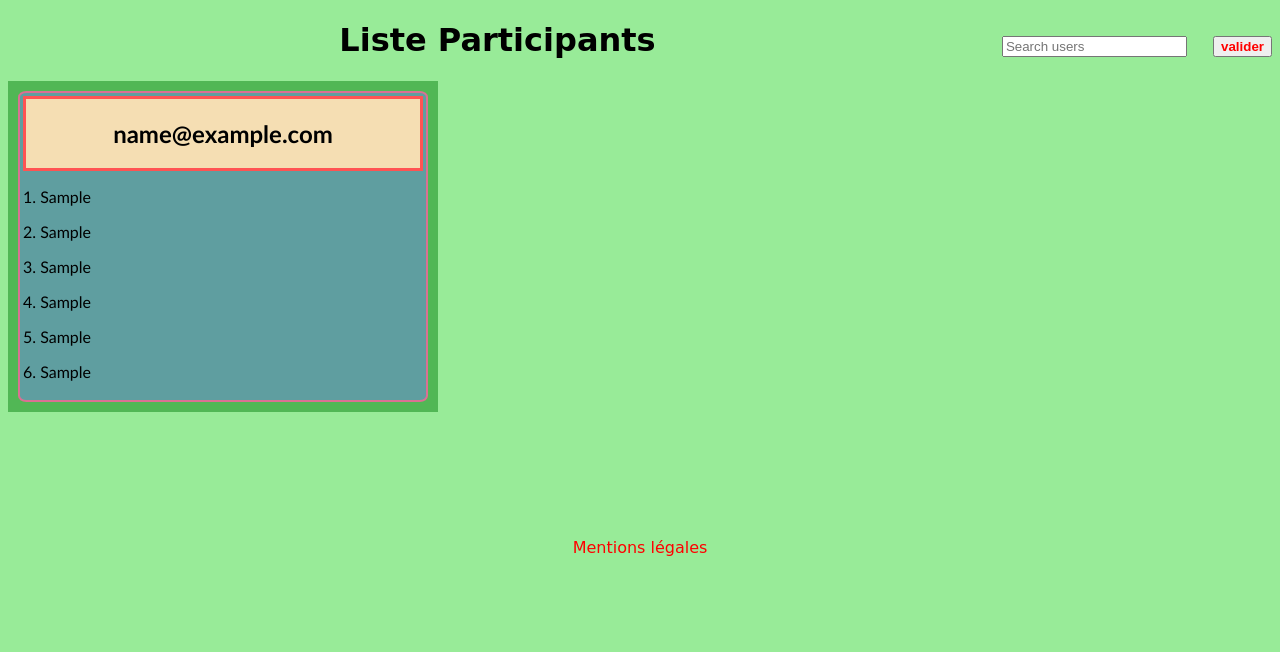
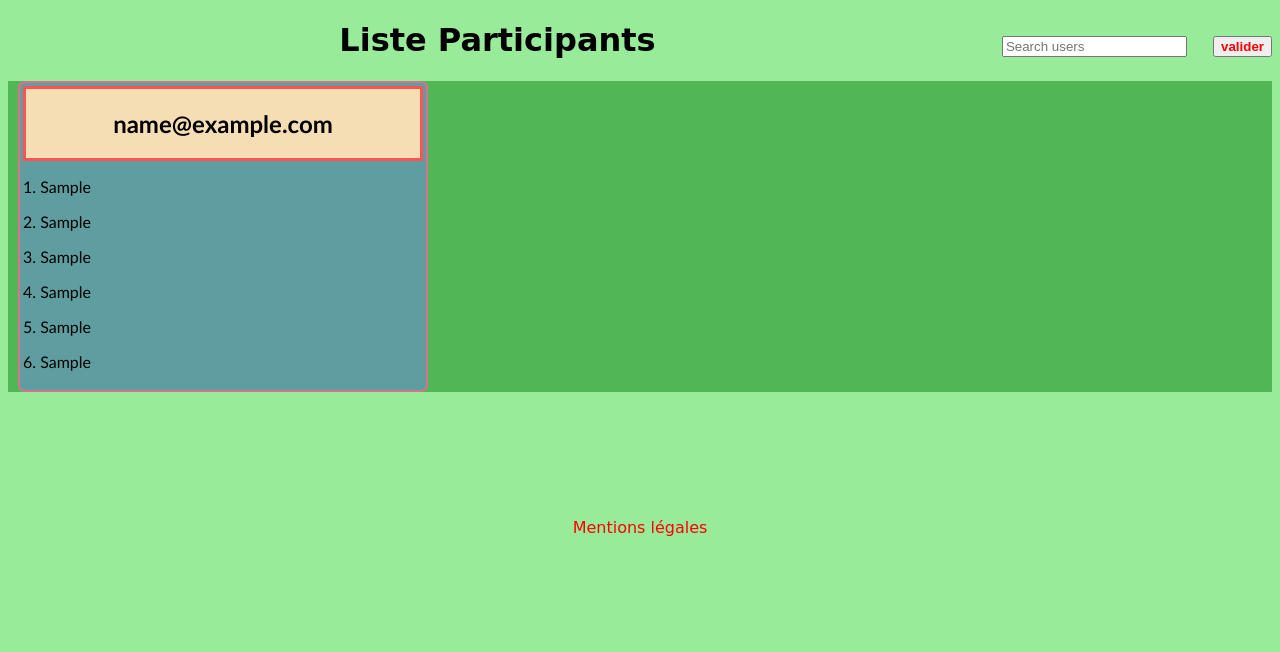
Before and after one commit to ludocom13/rattrapage, a Laravel app: page /participants in a window 1280 px wide. Shown: the part 38-690 px from the top of the page. Run offline with Laravel 10, Linux system fonts and the light colour scheme; a user stored in the database is signed in; data comes from the database, SQL or seed files in the repository; tables that the repository leaves empty hold one stand-in row (values such as "Sample post"); style sheets or scripts are compiled from the project's sources; some web fonts are replaced.

Commit message:
ajustement

```diff
--- a/app/Http/Controllers/ParticipantController.php
+++ b/app/Http/Controllers/ParticipantController.php
@@ -55,5 +55,4 @@ class ParticipantController extends Controller
         return
             view("user/participants_list", ["participants"=>$participants]);
     }
-
 }
--- a/app/Http/Controllers/UserController.php
+++ b/app/Http/Controllers/UserController.php
@@ -42,8 +42,6 @@ if (Auth::attempt($credentials)) {  $request->session()->regenerate();
     }
 else return
 view("/admin/erreur");
+    }
 
-
-
-    }
 }
--- a/resources/css/app.css
+++ b/resources/css/app.css
@@ -44,8 +44,9 @@ li{
 }
 div.chef{
    background-color: rgb(81, 183, 85);
-   height:auto;display: flex;
-   width: max-content;
+   height:auto;;
+   width: 100%;
+
 }
 h1.login{
     text-align: center;
--- a/resources/views/user/search.blade.php
+++ b/resources/views/user/search.blade.php
@@ -9,7 +9,7 @@
 
  <!--Résultat de la recherche avec un foreach sur la variable $q-->
 
-                    <div  >
+                    <div class="modif">
                     @foreach($q as $key => $value)
 
                     <h2><span> Adresse Email : </span>{{$value->email}}</h2>
--- a/resources/views/user/searcherror.blade.php
+++ b/resources/views/user/searcherror.blade.php
@@ -1,5 +1,8 @@
 @extends('layouts.app')
 
-@section('titile')
+@section('title')
 <h1>Aucun participants!</h1>
 @endsection
+@section('content')
+
+@endsection
--- a/routes/web.php
+++ b/routes/web.php
@@ -30,9 +30,9 @@ Route::any('/search', function () {
 
     $q = Request::input('q');
     $participant = Participant::where('email', 'LIKE', '%'.$q.'%')->get();
-    if(count($participant) > 0) {
-        return view('user/search',["q"=>$participant]);
-    } else {
-        return view("user/seracherror");
+if(count($participant) > 0) {
+    return view('user/search', ["q"=>$participant]);
+} else {
+        return view("user/searcherror");
     }
 });
```
Also changed, not shown: 1 other file.
